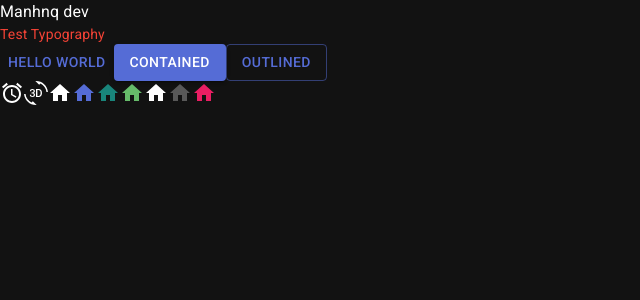
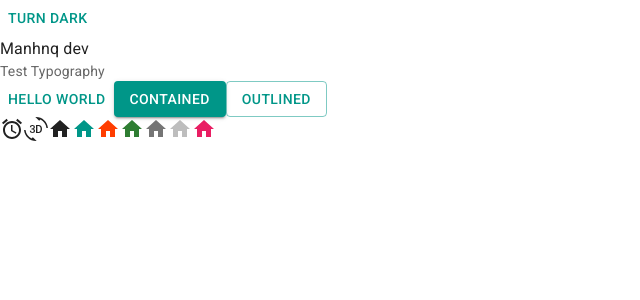
Before and after one commit to JiyeonVui/Trello-Clone, a React (Vite) app: page / in a window 1280 px wide. Shown: the top 300 px of the page, without its empty margins (0-640 px from the left). Built offline with nearby package versions, Linux system fonts and the light colour scheme.

Commit message:
dark light mode

```diff
--- a/package.json
+++ b/package.json
@@ -12,7 +12,8 @@
     "dev": "vite --host",
     "build": "vite build --base=./",
     "lint": "eslint src --ext js,jsx --report-unused-disable-directives --max-warnings 0",
-    "preview": "vite preview"
+    "preview": "vite preview",
+    "clear": "rm -rf node_modules/.vite node_modules/.cache"
   },
   "dependencies": {
     "@emotion/react": "^11.11.0",
--- a/src/App.jsx
+++ b/src/App.jsx
@@ -4,11 +4,26 @@
 import HomeIcon from '@mui/icons-material/Home'
 import { pink } from '@mui/material/colors'
 import Typography from '@mui/material/Typography'
+import { useColorScheme } from '@mui/material/styles'
+
+function ModeToggle() {
+  const { mode, setMode } = useColorScheme()
+  return (
+    <Button
+      onClick={() => {
+        setMode(mode === 'light' ? 'dark' : 'light')
+      }}
+    >
+      {mode === 'light' ? 'Turn dark' : 'Turn light'}
+    </Button>
+  )
+}
 
 
 function App() {
   return (
     <>
+      <ModeToggle />
       <div>Manhnq dev</div>
       <Typography variant='body2' color="text.secondary">Test Typography</Typography>
 
--- a/src/theme.js
+++ b/src/theme.js
@@ -1,22 +1,22 @@
-import { createTheme } from '@mui/material/styles'
-import { red } from '@mui/material/colors'
+import { experimental_extendTheme as extendTheme } from '@mui/material/styles'
+import { deepOrange, cyan, orange, teal } from '@mui/material/colors'
 
-const theme = createTheme({
-  palette: {
-    mode:'dark', // default
-    primary: {
-      main: '#556cd6'
+const theme = extendTheme({
+  colorSchemes: {
+    light: {
+      palette: {
+        primary: teal,
+        secondary : deepOrange
+      }
     },
-    secondary: {
-      main: '#19857b'
-    },
-    error: {
-      main: red.A400
-    },
-    text:{
-      secondary: red[500]
+    dark: {
+      palette: {
+        primary: cyan,
+        secondary: orange
+      }
     }
   }
 })
 
+
 export default theme
```
Also changed, not shown: src/main.jsx (+4 -3 lines), .eslintrc.cjs.
